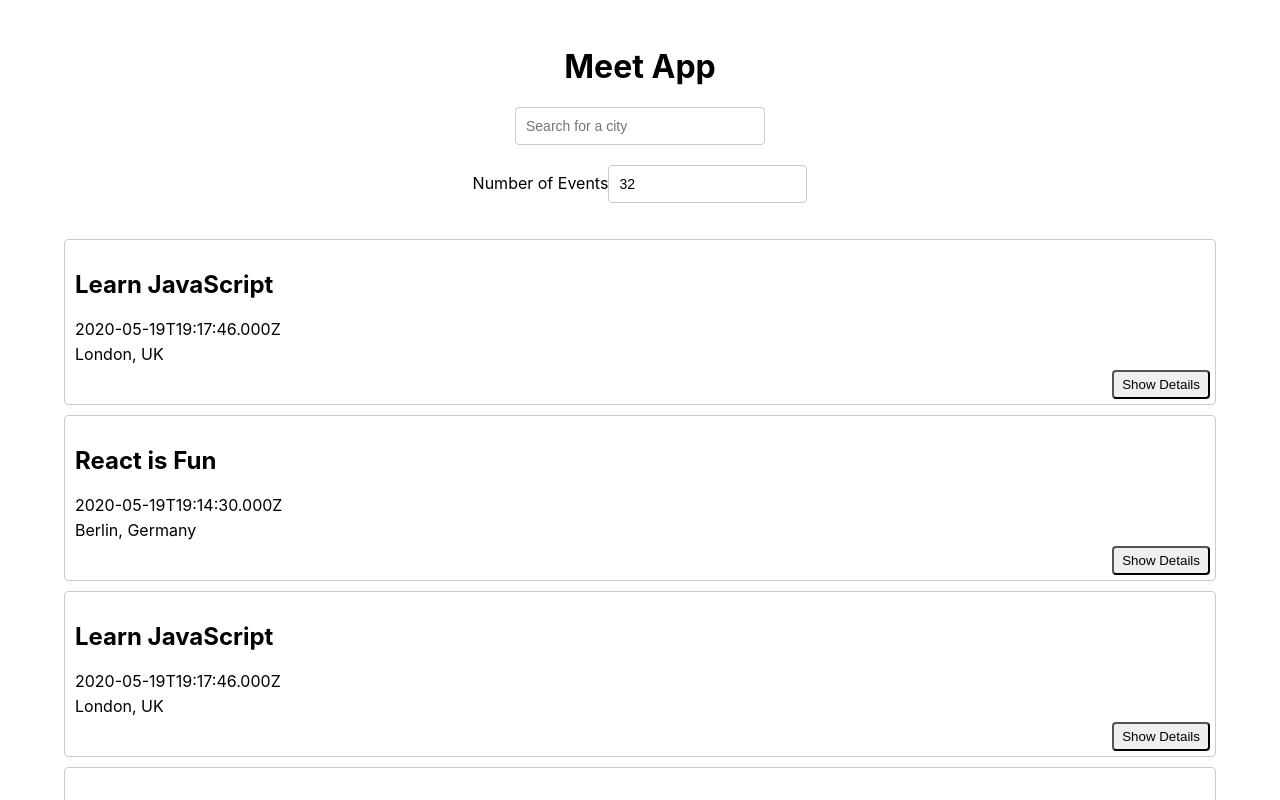
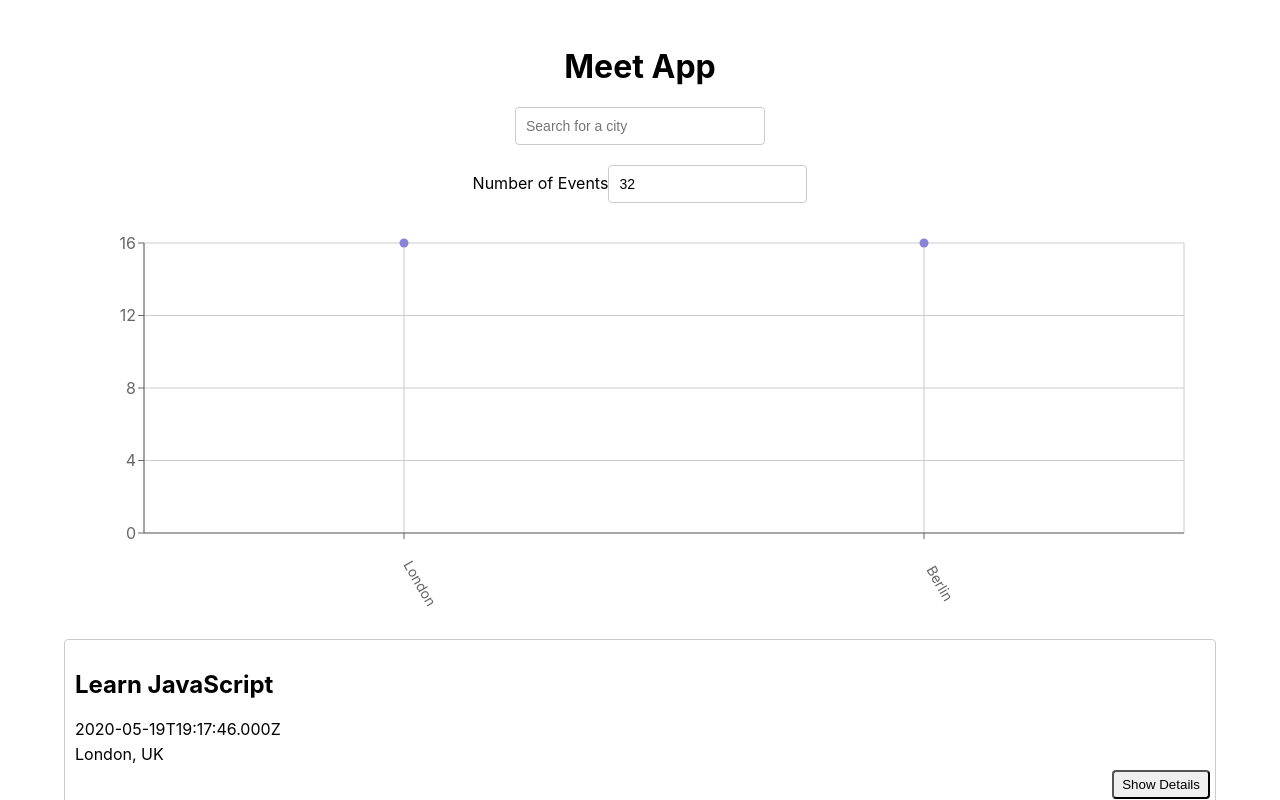
Before and after one commit to jeffspacek3/meet, a React (Create React App) app: page / in a window 1280 px wide. Shown: the top 800 px of the page. Built offline with nearby package versions, Linux system fonts and the light colour scheme; what atatus-spa would draw is missing.

Commit message:
feat added EventGenresChart.js basic structure.  Troubleshooting app.js

```diff
--- a/src/App.js
+++ b/src/App.js
@@ -1,10 +1,11 @@
 import CitySearch from "./components/CitySearch";
 import EventList from "./components/EventList";
 import NumberOfEvents from "./components/NumberOfEvents";
+import EventGenresChart from "./components/EventGenresChart";
+import CityEventsChart from "./components/CityEventsChart";
 import { ErrorAlert, InfoAlert, WarningAlert } from "./components/Alert";
 import { useEffect, useState } from "react";
 import { extractLocations, getEvents } from "./api";
-import CityEventsChart from "./components/CityEventsChart";
 import "./App.css";
 
 const App = () => {
@@ -20,7 +21,9 @@ const App = () => {
     if (navigator.onLine) {
       setWarningAlert("");
     } else {
-      setWarningAlert("You are offline. The displayed list may not be up to date.");
+      setWarningAlert(
+        "You are offline. The displayed list may not be up to date."
+      );
     }
 
     fetchData();
@@ -42,9 +45,8 @@ const App = () => {
       <div className="alerts-container">
         {infoAlert.length ? <InfoAlert text={infoAlert} /> : null}
         {errorAlert.length ? <ErrorAlert text={errorAlert} /> : null}
-        {warningAlert.length ? <WarningAlert text={warningAlert}/> : null}
+        {warningAlert.length ? <WarningAlert text={warningAlert} /> : null}
       </div>
-
       <CitySearch
         allLocations={allLocations}
         setCurrentCity={setCurrentCity}
@@ -54,8 +56,10 @@ const App = () => {
         setCurrentNOE={setCurrentNOE}
         setErrorAlert={setErrorAlert}
       />
-      <cityEventsChart allLocations={allLocations} events={events}
-      />
+      <div className="charts-container">
+        <EventGenresChart events={events} />
+        <CityEventsChart allLocations={allLocations} events={events} />
+      </div>
       <EventList events={events} />
     </div>
   );
--- /dev/null
+++ b/src/components/EventGenresChart.js
@@ -0,0 +1,4 @@
+const EventGenresChart = ({ allLocations, events }) => {
+}
+
+export default EventGenresChart;
```
